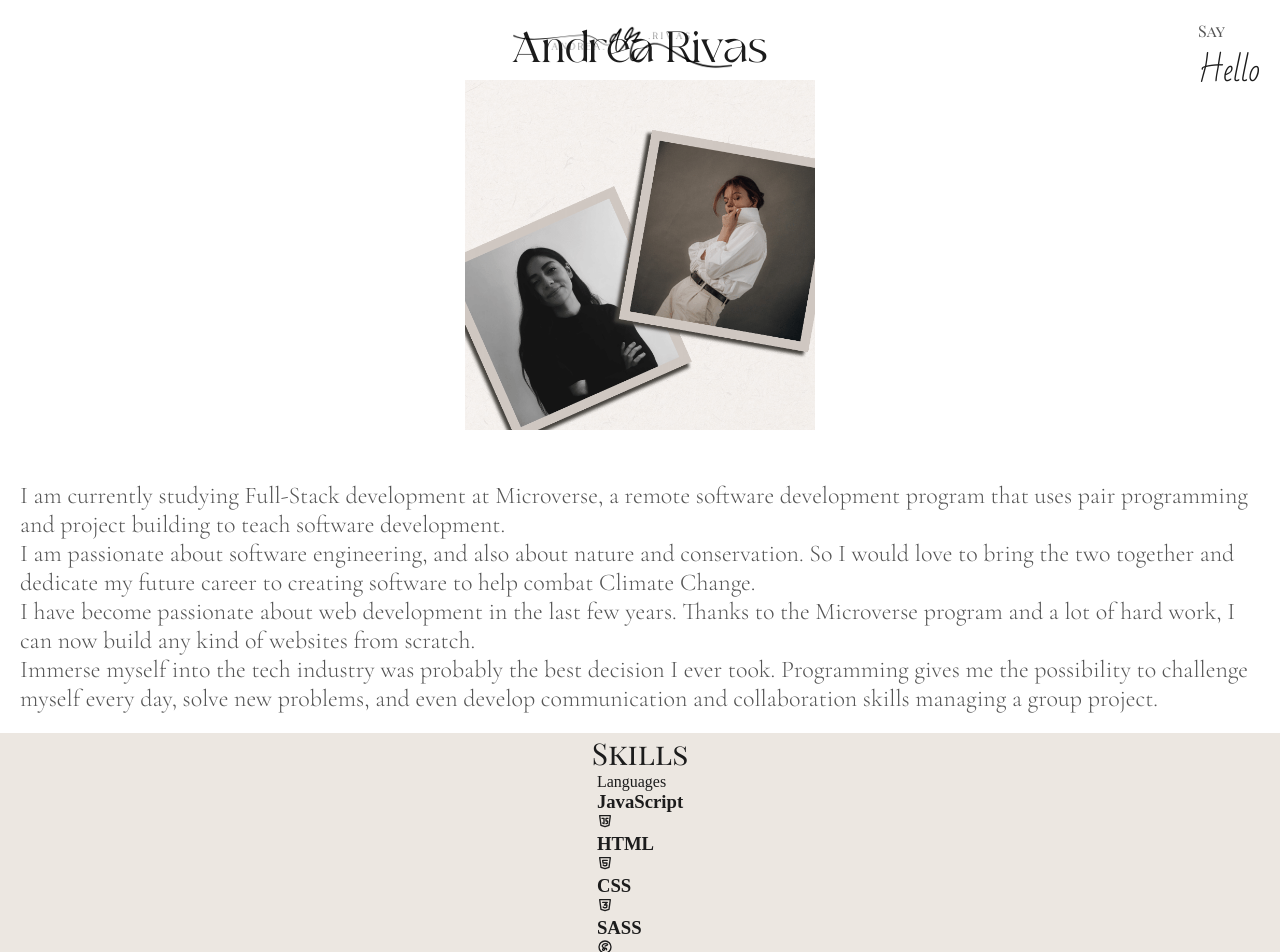
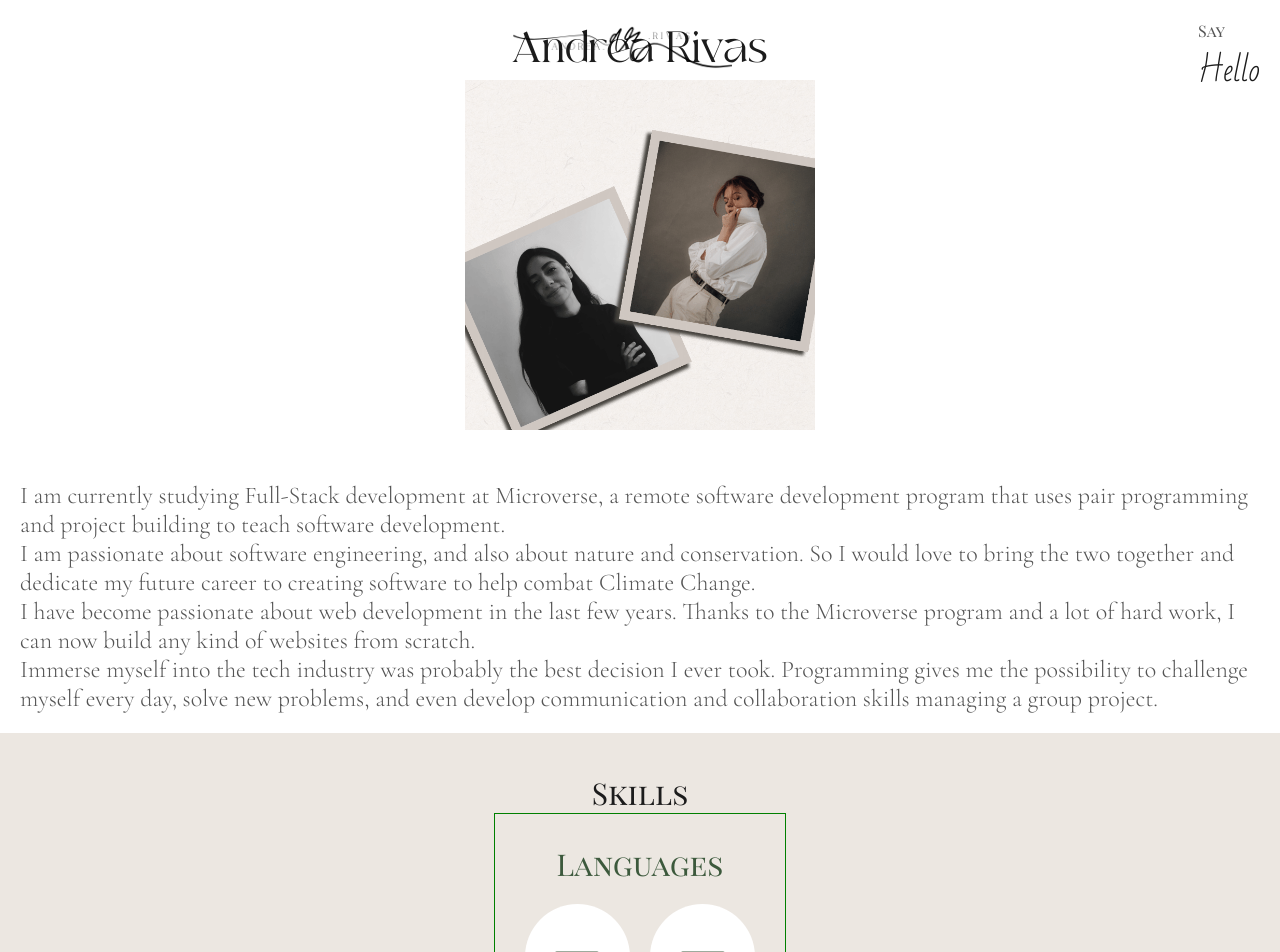
Before and after one commit to rivasbolinga/my-portfolio, a React (Create React App) app: page /about in a window 1280 px wide. Shown: the top 952 px of the page. Built offline with nearby package versions, Linux system fonts and the light colour scheme; a web font is replaced by a local one.

Commit message:
Style laguages container

```diff
--- a/src/pages/AboutPage.js
+++ b/src/pages/AboutPage.js
@@ -40,17 +40,18 @@ const AboutPage = () => (
     <div className="skills-section">
       <h2>Skills</h2>
       <div className="skills-container">
-
-        <div>{languages.name}</div>
+        <h3>{languages.name}</h3>
+        <div className="skills-grid">
           {languages.items.map((item) => {
             const { id, name, icon: Icon } = item;
             return (
-            <div key={id}>
-              <h3>{name}</h3>
-              <Icon />
+              <div className="skill-container" key={id}>
+                <Icon className="skill-icon" />
+                <h4>{name}</h4>
               </div>
             );
           })}
+        </div>
       </div>
     </div>
   </section>
--- a/src/styles/about.scss
+++ b/src/styles/about.scss
@@ -48,6 +48,7 @@
   flex-direction: column;
   justify-content: center;
   align-items: center;
+  padding: 40px 0;
 
   h2 {
     font-family: $primary-font;
@@ -55,3 +56,40 @@
     font-weight: 100;
   }
 }
+
+.skills-container {
+  border: 1px solid green;
+  padding: 30px;
+  h3 {
+    color: rgb(60,89,60);
+    font-family: $primary-font;
+    font-size: 30px;
+    text-align: center;
+    padding-bottom: 20px;
+    font-weight: 100;
+  }
+}
+
+.skills-grid {
+  display: grid;
+  grid-template-columns: 1fr 1fr;
+  grid-template-rows: 1fr 1fr;
+  gap: 20px
+}
+
+.skill-container {
+  padding: 40px 10px;
+  background-color: white;
+  border-radius: 60px;
+  display: flex;
+  flex-direction: column;
+  justify-content: center;
+  align-items: center;
+  color: rgb(60,89,60);
+  font-family: $primary-font;
+}
+
+.skill-icon {
+  font-size: 60px;
+  color: rgb(60,89,60);
+}
```
Lines whose indentation alone changed are shown as unchanged.
